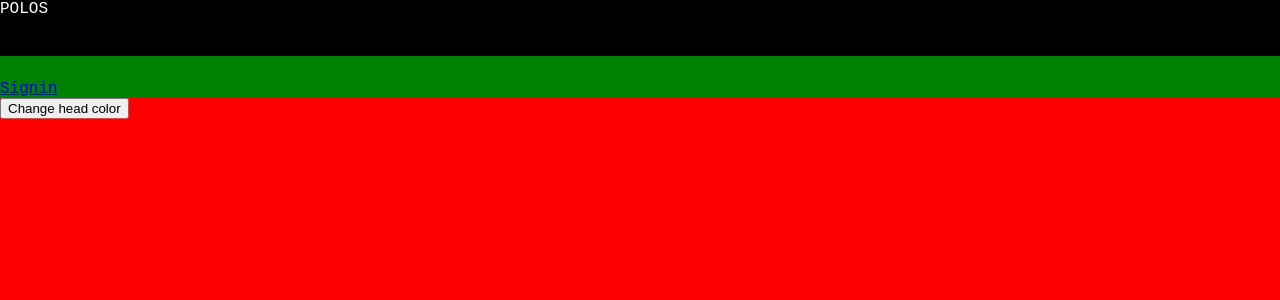
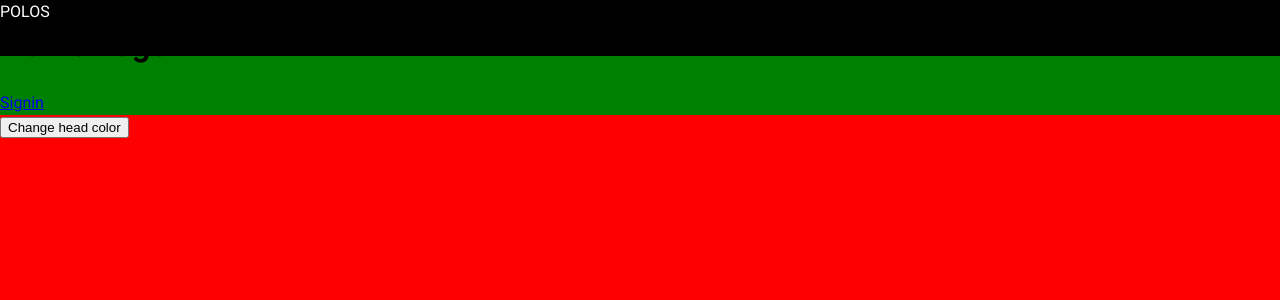
Before and after one commit to kaotypr/kao-react-template, a React (Create React App) app: page / in a window 1280 px wide. Shown: the top 300 px of the page. Built offline with nearby package versions, Linux system fonts and the light colour scheme; no server answers.

Commit message:
init mui theme

```diff
--- a/src/App.jsx
+++ b/src/App.jsx
@@ -1,7 +1,9 @@
 import React from 'react';
 import { BrowserRouter } from 'react-router-dom';
 import { Provider } from 'react-redux';
+import { MuiThemeProvider } from '@material-ui/core/styles';
 
+import theme from 'assets/theme';
 import Routes from 'routes';
 import stores from 'stores';
 
@@ -11,7 +13,9 @@ function App() {
   return (
     <Provider store={stores}>
       <BrowserRouter basename={APP_BASENAME}>
-        <Routes />
+        <MuiThemeProvider theme={theme}>
+          <Routes />
+        </MuiThemeProvider>
       </BrowserRouter>
     </Provider>
   );
--- /dev/null
+++ b/src/assets/theme.js
@@ -0,0 +1,7 @@
+import { createMuiTheme, responsiveFontSizes } from '@material-ui/core/styles';
+
+const theme = createMuiTheme();
+
+const responsiveFontSizesTheme = responsiveFontSizes(theme);
+
+export default responsiveFontSizesTheme;
--- a/src/index.css
+++ b/src/index.css
@@ -1,8 +1,23 @@
+@import url('https://fonts.googleapis.com/css?family=Roboto&display=swap');
+
+html,
 body {
-  height: auto;
+  width: 100%;
+  height: 100%;
+  position: relative;
+  min-height: 100%;
+}
+
+body {
   margin: 0;
   padding: 0;
-  font-family: 'Quicksand', monospace;
+  font-weight: 400;
+  line-height: 1.5;
+  -webkit-font-smoothing: antialiased;
+  -ms-overflow-style: auto;
+  background-color: #fafafa;
+  font-family: 'Roboto', sans-serif;
+
 }
 
 ::-webkit-scrollbar {
```
Also changed, not shown: 1 other file (tests, documents, lock files or other folders).
